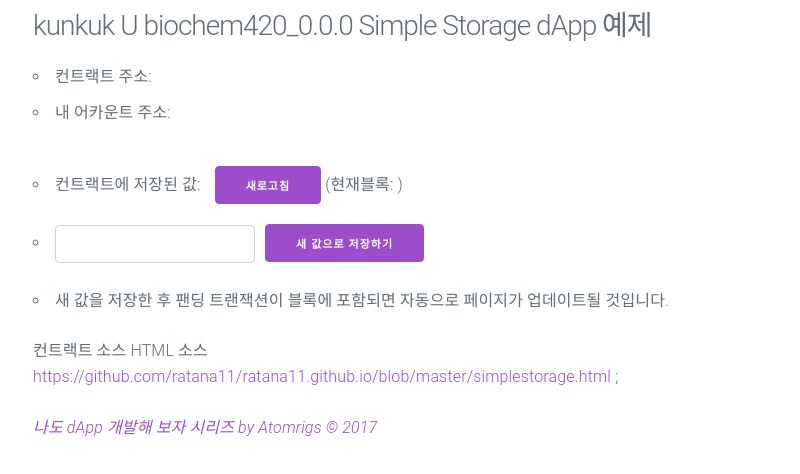
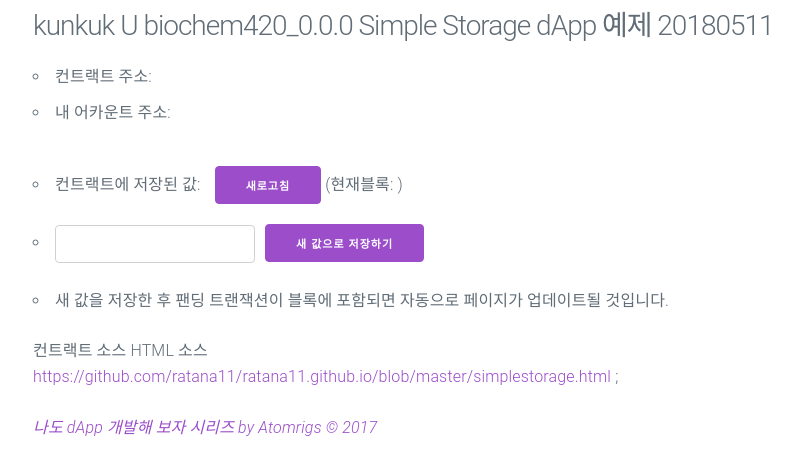
Before and after one commit to ratana11/ratana11.github.io, a plain HTML site: page simplestorage.html in a window 1280 px wide. Shown: the whole page, without its empty margins (17-817 px from the left). Drawn offline with nearby package versions, Linux system fonts and the light colour scheme; a script that the page names is missing.

Commit message:
20180511_1

```diff
--- a/simplestorage.html
+++ b/simplestorage.html
@@ -12,7 +12,7 @@
   </style>
 </head>
 <body>
-<h3>kunkuk U biochem420_0.0.0 Simple Storage dApp 예제</h3>
+<h3>kunkuk U biochem420_0.0.0 Simple Storage dApp 예제 20180511</h3>
 <ul>
   <li>컨트랙트 주소: <span id="contractAddr"></span></li>
   <li>내 어카운트 주소: <span id="accountAddr"></span></li>
```
